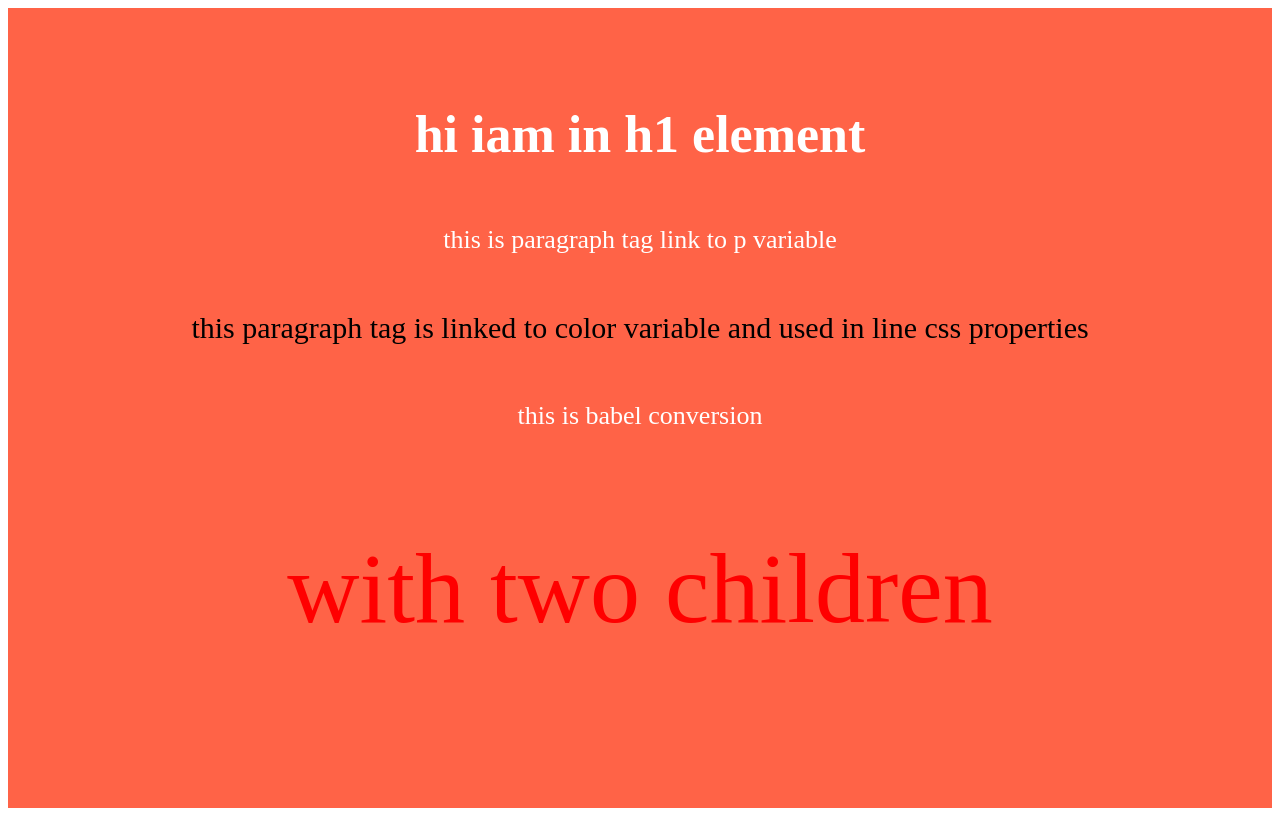
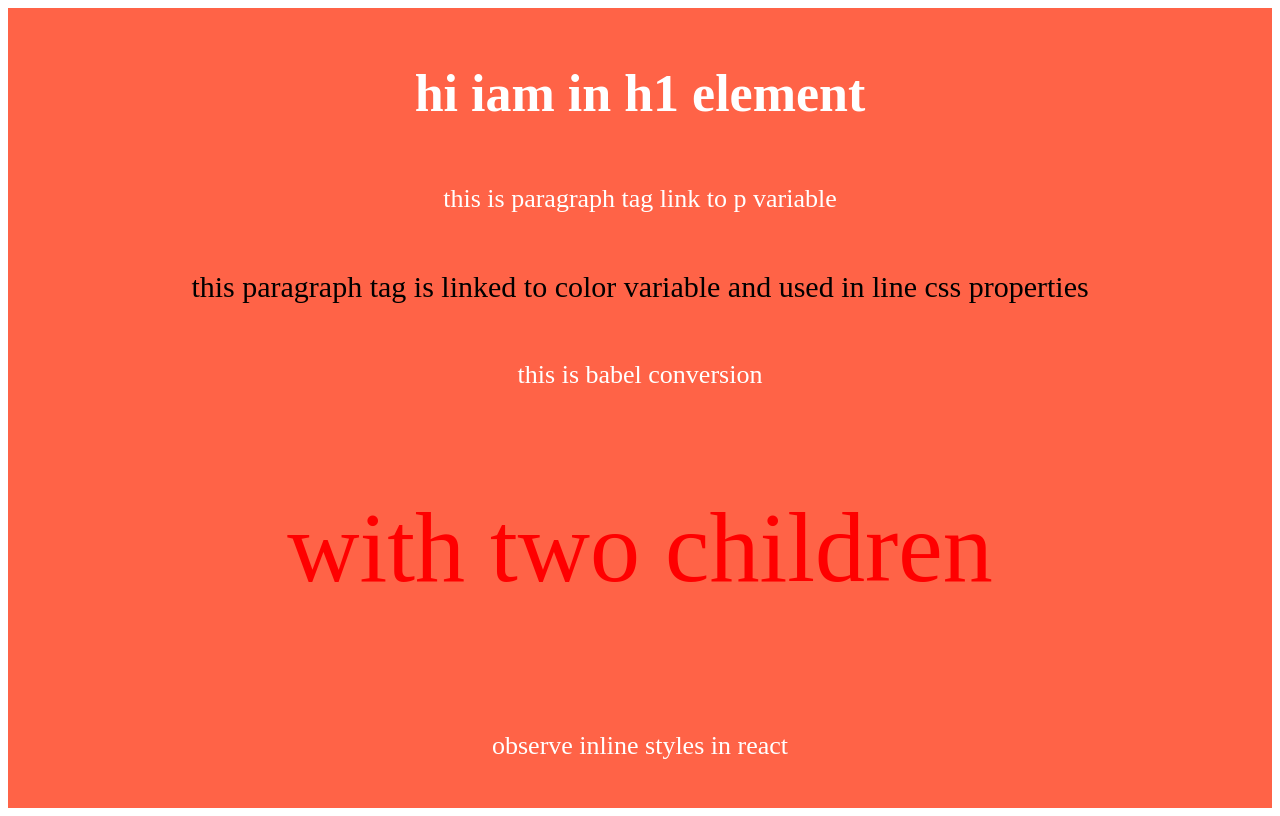
Before and after one commit to kadiri2006/telugureactjs, a React (Create React App) app: page / in a window 1280 px wide. Built offline with nearby package versions, Linux system fonts and the light colour scheme.

Commit message:
observe inline style property in react

```diff
--- a/src/App.js
+++ b/src/App.js
@@ -3,6 +3,7 @@ import "./App.css";
 
 function App() {
   let p = <p>this is paragraph tag link to p variable </p>;
+  let instyle = <p>observe inline styles in react</p>;
   let color = (
     <p style={{ color: "black", fontSize: "30px" }}>
       this paragraph tag is linked to color variable and used in line css
@@ -16,7 +17,7 @@ function App() {
     React.createElement(
       "p",
       {
-        style:{color:"red",fontSize:"100px"},
+        style: { color: "red", fontSize: "100px" },
       },
       "with two children"
     )
@@ -28,7 +29,8 @@ function App() {
         <h1>hi iam in h1 element</h1>
         {p}
         {color}
-       {babelsyntax}
+        {babelsyntax}
+        {instyle}
       </header>
     </div>
   );
```
